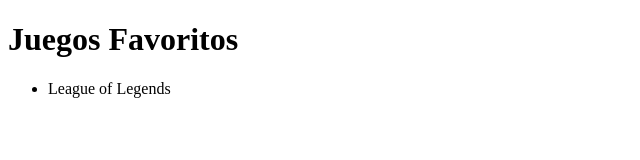
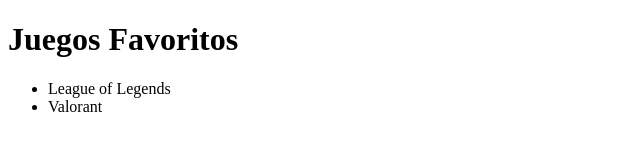
Before and after one commit to frelriqq/juegos, a plain HTML site: page index.html in a window 1280 px wide. Shown: the full height of the page, 0-640 px from the left. Drawn offline with Linux system fonts and the light colour scheme.

Commit message:
añadido "valorant" a la llista

```diff
--- a/index.html
+++ b/index.html
@@ -9,3 +9,4 @@
     <h1>Juegos Favoritos</h1>
     <ul>
         <li>League of Legends</li>
+        <li>Valorant</li>
```
